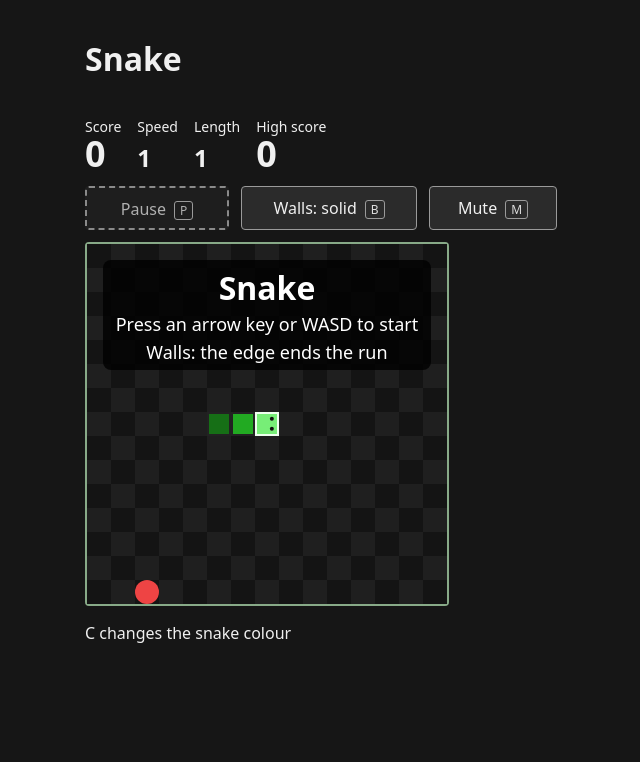
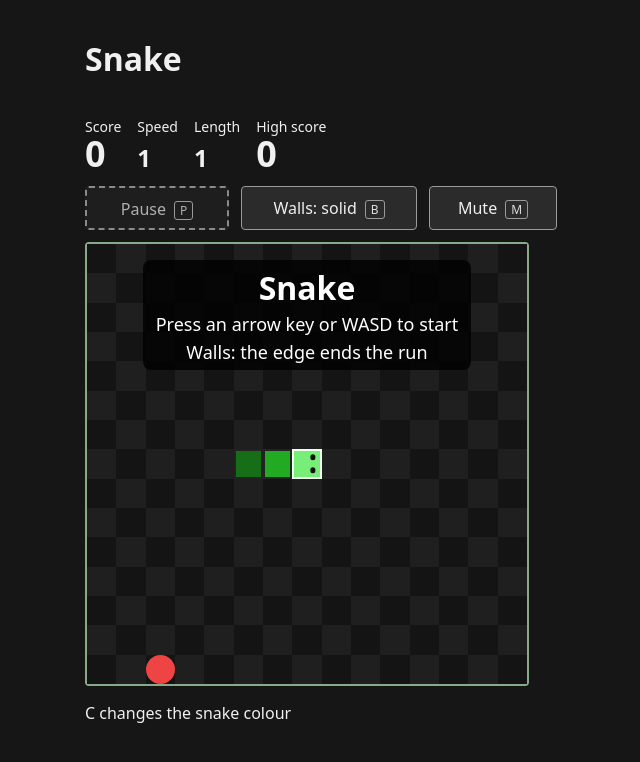
Before and after one commit to mariusachim/awesomeProject1, a React (Vite) app: page / in a window 1280 px wide. Shown: the top 762 px of the page, without its empty margins (319-959 px from the left). Built offline with nearby package versions, Linux system fonts and the light colour scheme.

Commit message:
feat(#283): scale the board cell with the window height

```diff
--- a/src/index.css
+++ b/src/index.css
@@ -3,10 +3,10 @@
   color-scheme: dark;
 }
 
-/* A big screen has room for 15 cells of 32 px, and the board still fits with the stats. */
-@media (min-width: 600px) and (min-height: 840px) {
+/* The cell grows with the window height, 24 to 32 px; 360px is the page around the 15 rows (32 px fits at 840). */
+@media (min-width: 600px) {
   :root {
-    --cell: 32px;
+    --cell: clamp(24px, calc((100dvh - 360px) / 15), 32px);
   }
 }
 
```
